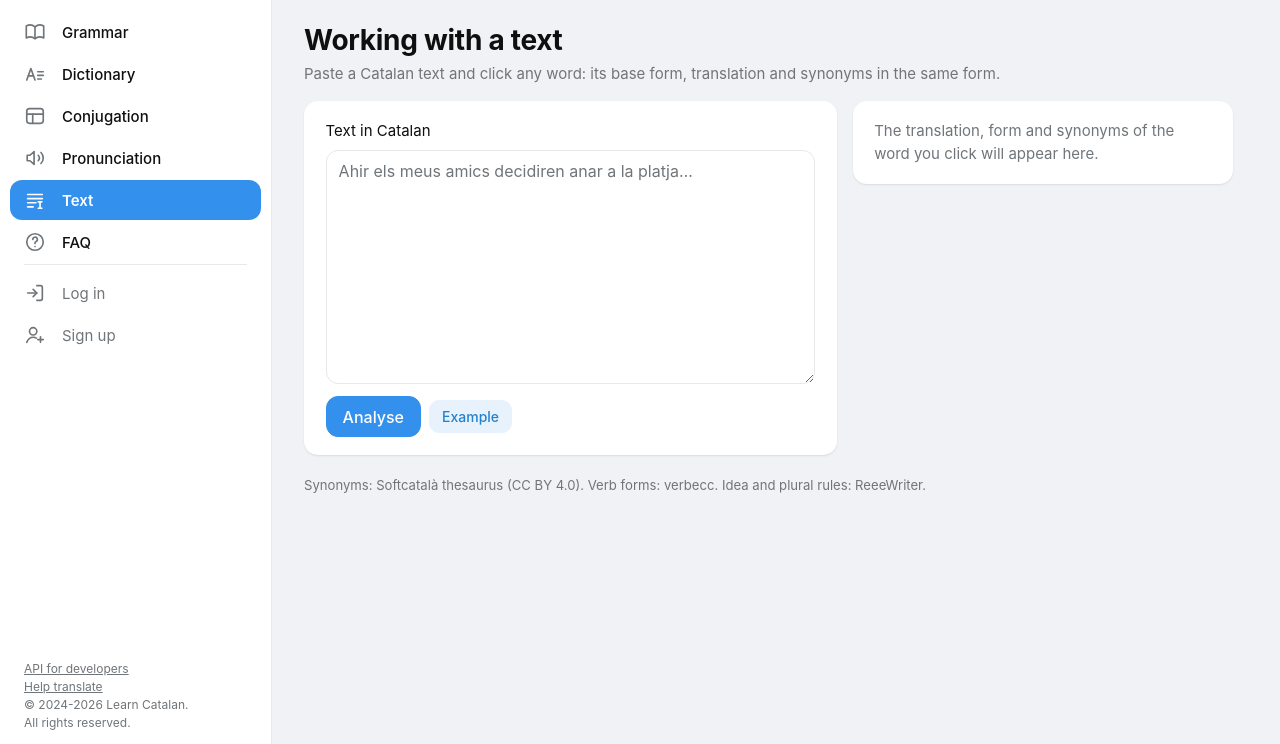
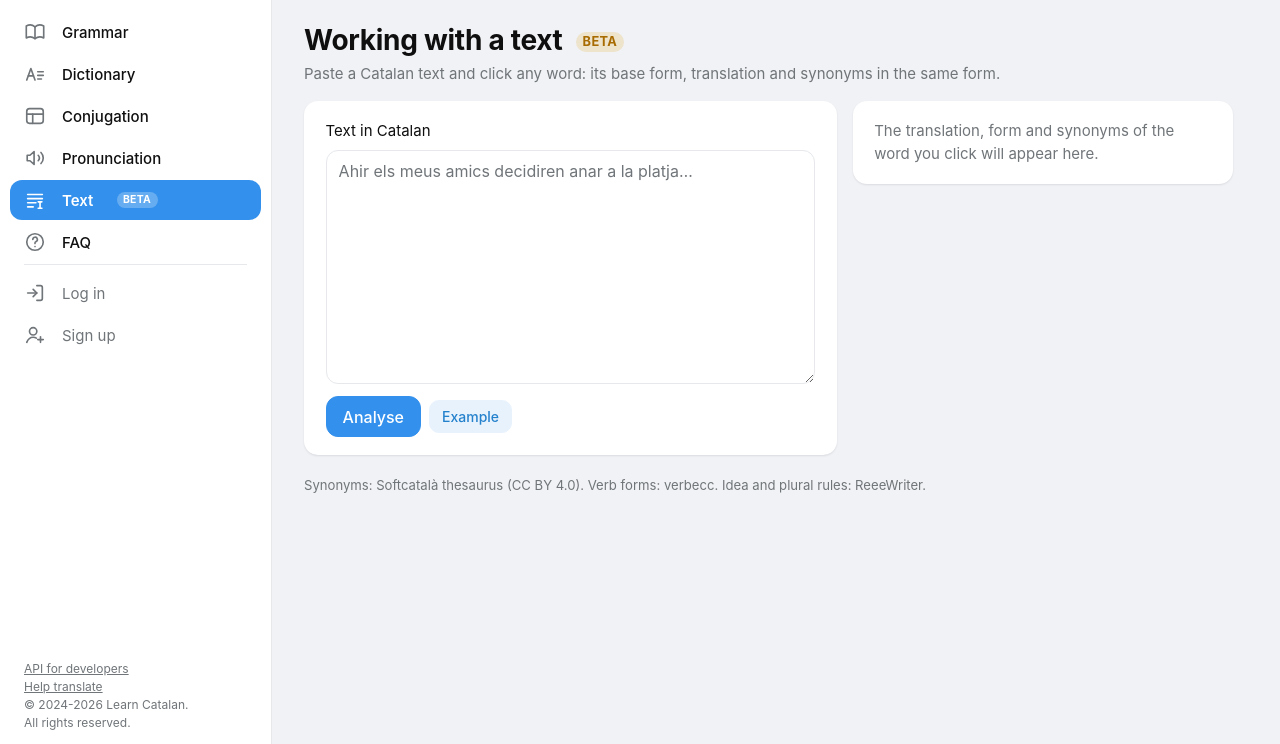
Before and after one commit to Andriy-Rudyi/learn-catalan, a Flask app: page /text in a window 1280 px wide. Shown: the part 56-800 px from the top of the page. Run offline with Flask 3, Linux system fonts and the light colour scheme; some libraries are stand-ins or nearby versions.

Commit message:
Mark the Text page as Beta
A "Beta" label next to "Text" in the menu and in the page heading, with a
tooltip saying there may be inaccuracies.

Co-Authored-By: Claude Opus 5.5 <noreply@anthropic.com>
Claude-Session: https://claude.ai/code/session_01XpHFbpyA4U6YdRdS7XszxD

```diff
--- a/flaskblog/i18n/en.py
+++ b/flaskblog/i18n/en.py
@@ -613,4 +613,5 @@ MESSAGES = {
     'множина': 'plural',
     'жіночий рід': 'feminine',
     'Синоніми на сторінці «Текст» взято з тезауруса Softcatalà (sinonims-cat), ліцензія CC BY 4.0.': 'Synonyms on the Text page come from the Softcatalà thesaurus (sinonims-cat), licensed CC BY 4.0.',
+    'Нова функція: можливі неточності': 'New feature: there may be inaccuracies',
 }
--- a/flaskblog/i18n/fr.py
+++ b/flaskblog/i18n/fr.py
@@ -479,4 +479,5 @@ MESSAGES = {
     'множина': 'pluriel',
     'жіночий рід': 'féminin',
     'Синоніми на сторінці «Текст» взято з тезауруса Softcatalà (sinonims-cat), ліцензія CC BY 4.0.': 'Les synonymes de la page Texte proviennent du thésaurus de Softcatalà (sinonims-cat), sous licence CC BY 4.0.',
+    'Нова функція: можливі неточності': 'Nouvelle fonction : des imprécisions sont possibles',
 }
--- a/flaskblog/static/main.css
+++ b/flaskblog/static/main.css
@@ -2124,3 +2124,33 @@ a.article-title:hover {
     max-height: none;
   }
 }
+
+/* "Beta" label on new features (the Text page). */
+.beta-badge {
+  display: inline-block;
+  margin-left: .45rem;
+  padding: .05rem .4rem;
+  border-radius: 999px;
+  background: rgba(224, 165, 38, .2);
+  color: #a86b00;
+  font-size: .65rem;
+  font-weight: 700;
+  letter-spacing: .03em;
+  line-height: 1.4;
+  text-transform: uppercase;
+  vertical-align: middle;
+}
+
+[data-bs-theme="dark"] .beta-badge {
+  color: #f5c46b;
+}
+
+.lc-menu-link.active .beta-badge {
+  background: rgba(255, 255, 255, .25);
+  color: inherit;
+}
+
+.beta-badge-lg {
+  font-size: .8rem;
+  vertical-align: .3em;
+}
--- a/flaskblog/templates/layout.html
+++ b/flaskblog/templates/layout.html
@@ -156,7 +156,7 @@
                    href="{{ url_for('phonetics.index') }}">{{ icon('phonetics') }}<span>{{ _('Фонетика') }}</span></a></li>
             {% if config.READER %}
             <li><a class="lc-menu-link{% if endpoint == 'reader.index' %} active{% endif %}"
-                   href="{{ url_for('reader.index') }}">{{ icon('text') }}<span>{{ _('Текст') }}</span></a></li>
+                   href="{{ url_for('reader.index') }}">{{ icon('text') }}<span>{{ _('Текст') }}</span><span class="beta-badge">Beta</span></a></li>
             {% endif %}
             {% if config.SHOW_FAQ %}
             <li><a class="lc-menu-link{% if endpoint == 'main.faq' %} active{% endif %}"
--- a/flaskblog/templates/reader.html
+++ b/flaskblog/templates/reader.html
@@ -4,7 +4,7 @@
 <div class="reader">
   <div class="page-head">
     <div>
-      <h1 class="mb-1">{{ _('Робота з текстом') }}</h1>
+      <h1 class="mb-1">{{ _('Робота з текстом') }} <span class="beta-badge beta-badge-lg" title="{{ _('Нова функція: можливі неточності') }}">Beta</span></h1>
       <p class="text-muted mb-0">{{ _('Вставте каталонський текст і натисніть будь-яке слово: початкова форма, переклад і синоніми в тій самій формі.') }}</p>
     </div>
   </div>
```
